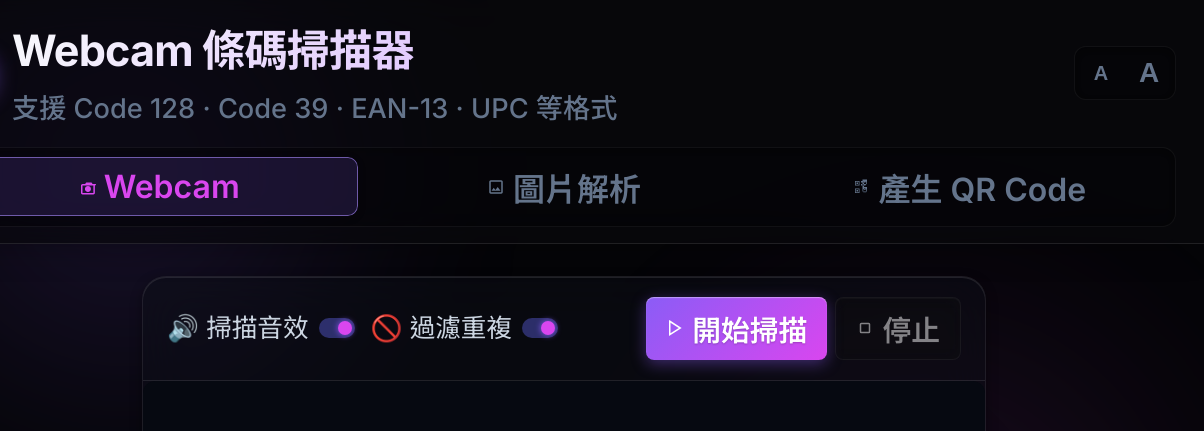
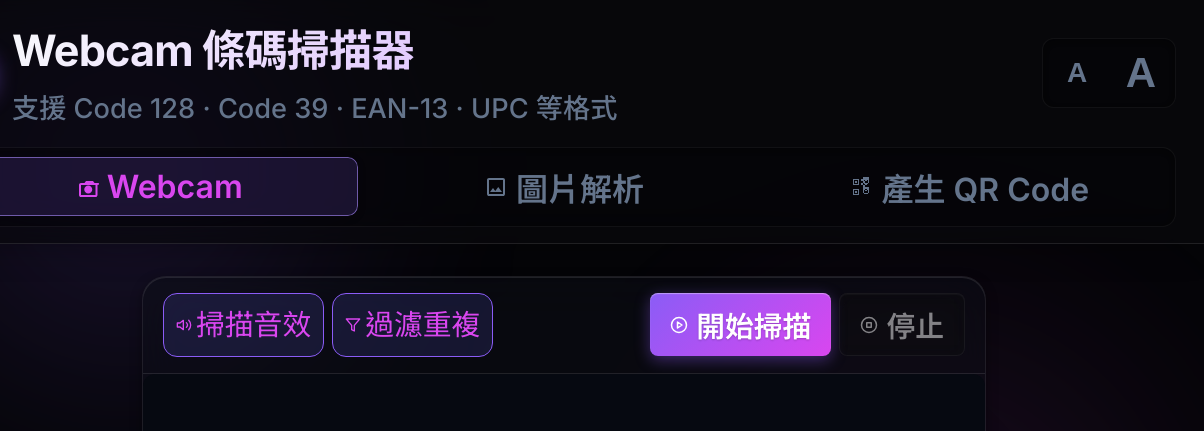
Before and after one commit to benitorhuang-svg/barcode-scanner, a website built with Vite: page index.html in a window 1280 px wide. Shown: the top 431 px of the page, 76-1280 px from the left. Built offline with nearby package versions, Linux system fonts and the light colour scheme.

Commit message:
style: optimize ui elements (toggle buttons, icons, spacing)

```diff
--- a/index.html
+++ b/index.html
@@ -49,23 +49,23 @@
         </div>
 
         <div class="font-size-controls" aria-label="調整字體大小">
-          <button class="font-btn" id="btnFontDec" aria-label="縮小字體" style="font-size: 20px; font-weight: 600;">A</button>
-          <button class="font-btn" id="btnFontInc" aria-label="放大字體" style="font-size: 28px; font-weight: 600;">A</button>
+          <button class="font-btn" id="btnFontDec" aria-label="縮小字體" style="font-size: 28px; font-weight: 600;">A</button>
+          <button class="font-btn" id="btnFontInc" aria-label="放大字體" style="font-size: 42px; font-weight: 600;">A</button>
         </div>
       </div>
 
       <div class="header-bottom">
         <div class="tabs-header" role="tablist" aria-label="功能切換">
           <button class="tab-btn active" data-tab="webcam" role="tab" aria-selected="true" aria-controls="tab-webcam">
-            <svg width="18" height="18" viewBox="0 -960 960 960" fill="currentColor"><path d="M240-80q-33 0-56.5-23.5T160-160v-400q0-33 23.5-56.5T240-640h140l60-80h280l60 80h140q33 0 56.5 23.5T900-560v400q0 33-23.5 56.5T820-80H240Zm0-80h580v-400H240v400Zm290-60q66 0 113-47t47-113q0-66-47-113t-113-47q-66 0-113 47t-47 113q0 66 47 113t113 47ZM240-160v-400 400Z"/></svg>
+            <svg width="24" height="24" viewBox="0 -960 960 960" fill="currentColor"><path d="M240-80q-33 0-56.5-23.5T160-160v-400q0-33 23.5-56.5T240-640h140l60-80h280l60 80h140q33 0 56.5 23.5T900-560v400q0 33-23.5 56.5T820-80H240Zm0-80h580v-400H240v400Zm290-60q66 0 113-47t47-113q0-66-47-113t-113-47q-66 0-113 47t-47 113q0 66 47 113t113 47ZM240-160v-400 400Z"/></svg>
             Webcam
           </button>
           <button class="tab-btn" data-tab="paste" role="tab" aria-selected="false" aria-controls="tab-paste">
-            <svg width="18" height="18" viewBox="0 -960 960 960" fill="currentColor"><path d="M200-120q-33 0-56.5-23.5T120-200v-560q0-33 23.5-56.5T200-840h560q33 0 56.5 23.5T840-760v560q0 33-23.5 56.5T760-120H200Zm0-80h560v-560H200v560Zm40-80h480L570-480 450-320l-90-120-120 160Zm-40 80v-560 560Z"/></svg>
+            <svg width="24" height="24" viewBox="0 -960 960 960" fill="currentColor"><path d="M200-120q-33 0-56.5-23.5T120-200v-560q0-33 23.5-56.5T200-840h560q33 0 56.5 23.5T840-760v560q0 33-23.5 56.5T760-120H200Zm0-80h560v-560H200v560Zm40-80h480L570-480 450-320l-90-120-120 160Zm-40 80v-560 560Z"/></svg>
             圖片解析
           </button>
           <button class="tab-btn" data-tab="generator" role="tab" aria-selected="false" aria-controls="tab-generator">
-            <svg width="18" height="18" viewBox="0 -960 960 960" fill="currentColor"><path d="M160-160v-240h240v240H160Zm80-80h80v-80h-80v80Zm-80-320v-240h240v240H160Zm80-80h80v-80h-80v80Zm320 400v-240h240v240H560Zm80-80h80v-80h-80v80Zm-80-320v-240h240v240H560Zm80-80h80v-80h-80v80Zm-80 240h80v-80h-80v80Zm-80-80h80v-80h-80v80Zm80-80h80v-80h-80v80Zm-80-80h80v-80h-80v80Zm160 160h80v-80h-80v80Zm-80-80h80v-80h-80v80Zm80-80h80v-80h-80v80ZM200-200h160v-160H200v160Zm0-400h160v-160H200v160Zm400 400h160v-160H600v160Zm0-400h160v-160H600v160Z"/></svg>
+            <svg width="24" height="24" viewBox="0 -960 960 960" fill="currentColor"><path d="M160-160v-240h240v240H160Zm80-80h80v-80h-80v80Zm-80-320v-240h240v240H160Zm80-80h80v-80h-80v80Zm320 400v-240h240v240H560Zm80-80h80v-80h-80v80Zm-80-320v-240h240v240H560Zm80-80h80v-80h-80v80Zm-80 240h80v-80h-80v80Zm-80-80h80v-80h-80v80Zm80-80h80v-80h-80v80Zm-80-80h80v-80h-80v80Zm160 160h80v-80h-80v80Zm-80-80h80v-80h-80v80Zm80-80h80v-80h-80v80ZM200-200h160v-160H200v160Zm0-400h160v-160H200v160Zm400 400h160v-160H600v160Zm0-400h160v-160H600v160Z"/></svg>
             產生 QR Code
           </button>
         </div>
@@ -83,24 +83,39 @@
           <section class="scanner-section">
             <div class="scanner-header">
               <div class="settings-bar">
-                <label class="setting-item">
-                  <span id="labelSound">🔊 掃描音效</span>
-                  <input type="checkbox" id="chkSound" checked role="switch" aria-labelledby="labelSound">
-                  <span class="toggle" aria-hidden="true"></span>
+                <label class="btn-toggle">
+                  <input type="checkbox" id="chkSound" checked role="switch" aria-labelledby="labelSound" style="display: none;">
+                  <span id="labelSound" style="display: inline-flex; align-items: center; gap: 4px;">
+                    <svg width="16" height="16" viewBox="0 0 24 24" fill="none" stroke="currentColor" stroke-width="2" stroke-linecap="round" stroke-linejoin="round">
+                      <polygon points="11 5 6 9 2 9 2 15 6 15 11 19 11 5"></polygon>
+                      <path d="M19.07 4.93a10 10 0 0 1 0 14.14M15.54 8.46a5 5 0 0 1 0 7.07"></path>
+                    </svg>
+                    掃描音效
+                  </span>
                 </label>
-                <label class="setting-item">
-                  <span id="labelDuplicate">🚫 過濾重複</span>
-                  <input type="checkbox" id="chkDuplicate" checked role="switch" aria-labelledby="labelDuplicate">
-                  <span class="toggle" aria-hidden="true"></span>
+                <label class="btn-toggle">
+                  <input type="checkbox" id="chkDuplicate" checked role="switch" aria-labelledby="labelDuplicate" style="display: none;">
+                  <span id="labelDuplicate" style="display: inline-flex; align-items: center; gap: 4px;">
+                    <svg width="16" height="16" viewBox="0 0 24 24" fill="none" stroke="currentColor" stroke-width="2" stroke-linecap="round" stroke-linejoin="round">
+                      <polygon points="22 3 2 3 10 12.46 10 19 14 21 14 12.46 22 3"></polygon>
+                    </svg>
+                    過濾重複
+                  </span>
                 </label>
               </div>
               <div class="scanner-controls">
                 <button id="btnStart" class="btn btn-primary">
-                  <svg width="18" height="18" viewBox="0 0 24 24" fill="none" stroke="currentColor" stroke-width="2"><polygon points="5 3 19 12 5 21 5 3"/></svg>
+                  <svg width="18" height="18" viewBox="0 0 24 24" fill="none" stroke="currentColor" stroke-width="2" stroke-linecap="round" stroke-linejoin="round">
+                    <circle cx="12" cy="12" r="10"></circle>
+                    <polygon points="10 8 16 12 10 16 10 8"></polygon>
+                  </svg>
                   開始掃描
                 </button>
                 <button id="btnStop" class="btn btn-secondary" disabled>
-                  <svg width="18" height="18" viewBox="0 0 24 24" fill="none" stroke="currentColor" stroke-width="2"><rect x="6" y="6" width="12" height="12" rx="1"/></svg>
+                  <svg width="18" height="18" viewBox="0 0 24 24" fill="none" stroke="currentColor" stroke-width="2" stroke-linecap="round" stroke-linejoin="round">
+                    <circle cx="12" cy="12" r="10"></circle>
+                    <rect x="9" y="9" width="6" height="6"></rect>
+                  </svg>
                   停止
                 </button>
               </div>
@@ -175,7 +190,7 @@
           <section class="generator-section">
             <details class="setting-accordion setting-accordion-outer" id="outerSettingsAccordion">
               <summary id="outerSettingsSummary">
-                <div style="display:flex; align-items:center; flex:1;">
+                <div style="display:flex; align-items:center; flex:1; gap: 12px;">
                   ⚙️ 條碼設定 <span class="summary-val" id="summaryOuter">QR Code</span>
                 </div>
                 <div class="outer-settings-toggle" id="outerSettingsToggle">
--- a/src/styles/base.css
+++ b/src/styles/base.css
@@ -14,6 +14,13 @@
 html {
   font-size: calc(32px * var(--font-scale));
   scroll-behavior: smooth;
+}
+
+@media (max-width: 900px) {
+  html {
+    /* 相當於預設按下兩次大A (1.2倍) */
+    font-size: calc(38.4px * var(--font-scale));
+  }
 }
 
 body {
--- a/src/styles/layout.css
+++ b/src/styles/layout.css
@@ -112,9 +112,9 @@
   background: transparent;
   border: none;
   color: var(--text-muted);
-  width: 44px;
-  height: 44px;
-  border-radius: 10px;
+  width: 60px;
+  height: 60px;
+  border-radius: 12px;
   cursor: pointer;
   display: flex;
   align-items: center;
--- a/src/styles/scanner.css
+++ b/src/styles/scanner.css
@@ -1,12 +1,18 @@
 /* ===== Scanner Section ===== */
 .scanner-header {
-  padding: 20px 24px;
+  padding: 16px 20px;
   display: flex;
   align-items: center;
   justify-content: space-between;
-  flex-wrap: wrap;
+  flex-wrap: nowrap;
+  overflow-x: auto;
   gap: 12px;
   border-bottom: 1px solid var(--border-color);
+  scrollbar-width: none; /* Firefox */
+}
+
+.scanner-header::-webkit-scrollbar {
+  display: none; /* Chrome, Safari, Opera */
 }
 
 .scanner-header h2 {
@@ -17,6 +23,7 @@
 .scanner-controls {
   display: flex;
   gap: 8px;
+  flex-shrink: 0;
 }
 
 /* ===== Video Container ===== */
@@ -163,52 +170,38 @@
 /* ===== Settings Bar ===== */
 .settings-bar {
   display: flex;
-  gap: 16px;
+  gap: 8px;
+  flex-wrap: nowrap;
+  flex-shrink: 0;
 }
 
-.setting-item {
-  display: flex;
+.btn-toggle {
+  display: inline-flex;
   align-items: center;
-  gap: 10px;
-  font-size: 0.8rem;
-  color: var(--text-secondary);
+  gap: 6px;
+  background: rgba(17, 24, 39, 0.6);
+  border: 1px solid var(--border-color);
+  color: var(--text-muted);
+  padding: 8px 12px;
+  border-radius: var(--radius-sm);
   cursor: pointer;
+  font-size: 0.9rem;
+  transition: var(--transition);
   user-select: none;
 }
 
-.setting-item input[type='checkbox'] {
-  display: none;
+.btn-toggle:hover {
+  border-color: var(--text-secondary);
 }
 
-.toggle {
-  position: relative;
-  width: 36px;
-  height: 20px;
-  background: rgba(100, 116, 139, 0.3);
-  border-radius: 10px;
-  transition: var(--transition);
+.btn-toggle:has(input[type="checkbox"]:checked) {
+  background: rgba(99, 102, 241, 0.15);
+  border-color: var(--accent);
+  color: var(--accent-bright);
 }
 
-.toggle::after {
-  content: '';
-  position: absolute;
-  top: 3px;
-  left: 3px;
-  width: 14px;
-  height: 14px;
-  background: var(--text-muted);
-  border-radius: 50%;
-  transition: var(--transition);
-}
-
-.setting-item input:checked ~ .toggle {
-  background: rgba(99, 102, 241, 0.4);
-}
-
-.setting-item input:checked ~ .toggle::after {
-  left: 19px;
-  background: var(--accent-bright);
-  box-shadow: 0 0 6px var(--accent);
+.btn-toggle:has(input[type="checkbox"]:not(:checked)) {
+  opacity: 0.7;
 }
 
 /* ===== Flash overlay ===== */
```
